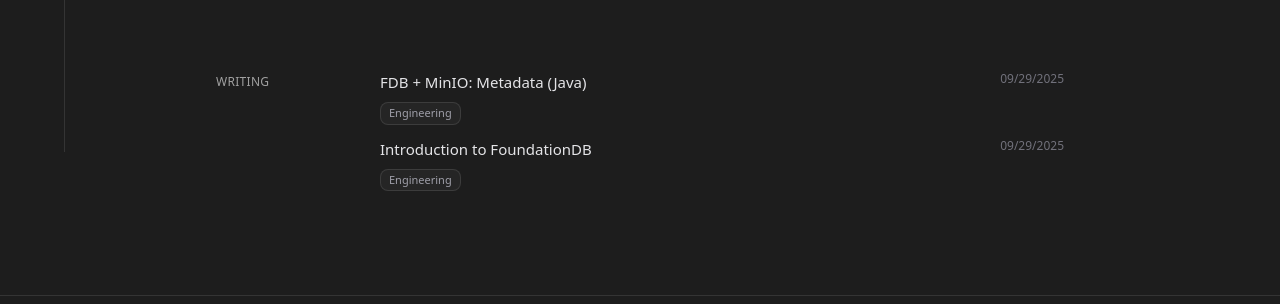
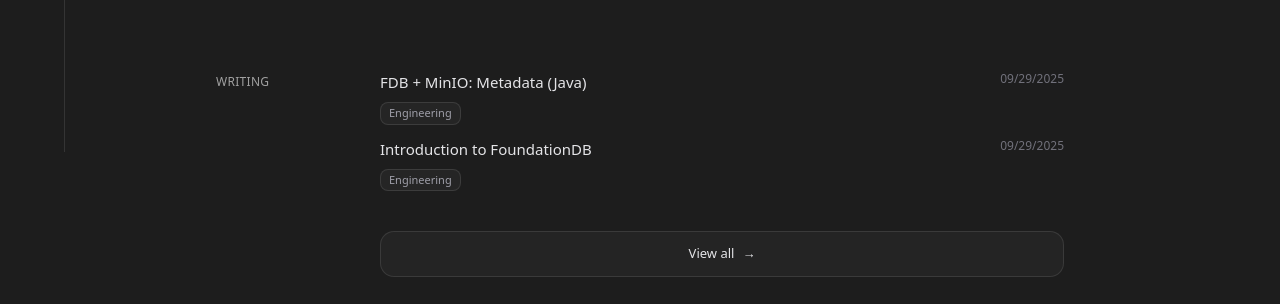
Before and after one commit to fmartinez09/portfolio, a Next.js app: page / in a window 1280 px wide. Shown: the part 648-952 px from the top of the page. Built offline with nearby package versions, Linux system fonts and the light colour scheme.

Commit message:
add speed insight and fix

```diff
--- a/app/page.tsx
+++ b/app/page.tsx
@@ -1,6 +1,7 @@
 import ProfileHeader from "@/components/ProfileHeader";
 import AboutSection from "@/components/AboutSection";
 import WritingList from "@/components/WritingList";
+import { SpeedInsights } from "@vercel/speed-insights/next"
 
 export default function Home() {
   return (
--- a/components/SectionRow.tsx
+++ b/components/SectionRow.tsx
@@ -1,29 +1,35 @@
 import { ReactNode } from "react";
-import { cn } from "@/lib/utils"; // si no tienes cn, puedes quitarlo y unir clases manualmente
 
 type Props = {
   label: string;
   size?: "sm" | "md";
   className?: string;
   children: ReactNode;
+  bottomAction?: ReactNode; // 👈 NUEVO
 };
 
-export default function SectionRow({ label, size = "md", className, children }: Props) {
+export default function SectionRow({
+  label,
+  size = "md",
+  className = "",
+  children,
+  bottomAction,
+}: Props) {
   return (
     <section
-      className={cn(
-        // 1 col en móvil, dos columnas desde md:
+      className={[
+        // 1 col en móvil; dos columnas desde md
         "grid grid-cols-1 md:grid-cols-[140px_minmax(0,1fr)] items-start gap-3 md:gap-6",
-        className
-      )}
+        className,
+      ].join(" ")}
     >
       {/* Etiqueta */}
       <div className="md:sticky md:top-20">
         <div
-          className={cn(
+          className={[
             "text-[11px] md:text-xs uppercase tracking-wide text-muted-foreground",
-            size === "sm" ? "mt-1" : "md:mt-2"
-          )}
+            size === "sm" ? "mt-1" : "md:mt-2",
+          ].join(" ")}
         >
           {label}
         </div>
@@ -31,6 +37,15 @@
 
       {/* Contenido */}
       <div className="space-y-6">{children}</div>
+
+      {/* Acción inferior opcional (View all, etc.) */}
+      {bottomAction && (
+        <div className="mt-3 md:mt-4 md:col-start-2">
+          <div className="flex justify-start md:justify-end">
+            {bottomAction}
+          </div>
+        </div>
+      )}
     </section>
   );
 }
--- a/package.json
+++ b/package.json
@@ -13,6 +13,7 @@
     "@radix-ui/react-separator": "^1.1.7",
     "@radix-ui/react-slot": "^1.2.3",
     "@radix-ui/react-tabs": "^1.1.13",
+    "@vercel/speed-insights": "^1.2.0",
     "class-variance-authority": "^0.7.1",
     "clsx": "^2.1.1",
     "framer-motion": "^12.23.24",
```
Also changed, not shown: 1 other file (tests, documents, lock files or other folders).
